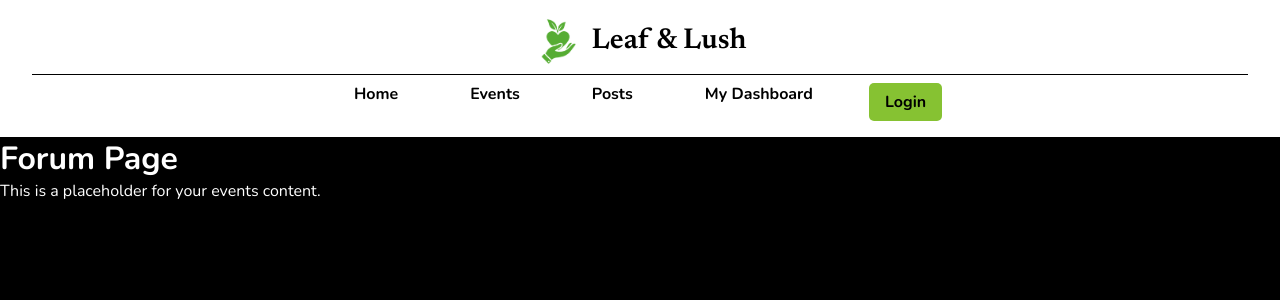
After one commit to pranaya-p1/Leaf-Lush, a Flask app: page /forum in a window 1280 px wide. The commit adds this page. Shown: the top 300 px of the page. Run offline with Flask 3, Linux system fonts and the light colour scheme.

```diff
--- a/Flask_PWA_Programming_For_The_Web_Task_Template/database_manager.py
+++ b/Flask_PWA_Programming_For_The_Web_Task_Template/database_manager.py
@@ -23,5 +23,6 @@ def listPlants():
     con.close()
     return data
 
+
 def listExtension():
     return listPlants()   # or listTables(), depending on what you want
--- a/Flask_PWA_Programming_For_The_Web_Task_Template/main.py
+++ b/Flask_PWA_Programming_For_The_Web_Task_Template/main.py
@@ -1,16 +1,29 @@
-from flask import Flask
-from flask import render_template
-from flask import request
+from flask import Flask, render_template, request
 import database_manager as dbHandler
-
 
 app = Flask(__name__)
 
-@app.route('/index.html', methods=['GET'])
-@app.route('/', methods=['POST', 'GET'])
+@app.route("/", methods=['GET', 'POST'])
 def index():
-   data = dbHandler.listExtension()
-   return render_template('/index.html', content=data)
+    # fetch plants from DB (change to listTables() if you only want to test tables)
+    data = dbHandler.listPlants()
+    return render_template("index.html", content=data)
 
-if __name__ == '__main__':
-  app.run(debug=True, host='0.0.0.0', port=5001)
+@app.route("/events")
+def events():
+    return render_template("events.html")
+
+@app.route("/forum")
+def forum():
+    return render_template("forum.html")
+
+@app.route("/dashboard")
+def dashboard():
+    return render_template("dashboard.html")
+
+@app.route("/posts")
+def posts():
+    return render_template("posts.html")
+
+if __name__ == "__main__":
+    app.run(debug=True, host="0.0.0.0", port=5001)
--- a/Flask_PWA_Programming_For_The_Web_Task_Template/static/css/style.css
+++ b/Flask_PWA_Programming_For_The_Web_Task_Template/static/css/style.css
@@ -1,4 +1,5 @@
 @import url("https://fonts.googleapis.com/css?family=Nunito:400,700&display=swap");
+@import url("https://fonts.googleapis.com/css2?family=Newsreader:wght@400;600&display=swap");
 
 * {
   margin: 0;
@@ -7,120 +8,155 @@
 }
 
 body {
-  background: #fdfdfd;
+  background: #000;
   font-family: "Nunito", sans-serif;
-  font-size: 1rem;
+  color: #fff;
 }
 
-main {
-  max-width: 900px;
-  margin: auto;
-  padding: 0.5rem;
+/* Navbar */
+nav {
+  background: #fff;
+  padding: 1rem 2rem;
   text-align: center;
 }
 
-nav {
+.nav-top {
   display: flex;
-  justify-content: space-between;
+  justify-content: center; /* centers logo + text */
   align-items: center;
+  gap: 0.5rem;
+  padding-bottom: 0.5rem;
+  border-bottom: 1px solid #000; /* thinner black line */
 }
 
-nav img {
-  height: 100px;
+.logo {
+  height: 50px;
 }
 
-nav ul {
+.nav-top h1 {
+  font-family: "Newsreader", serif;
+  font-size: 1.8rem;
+  color: #000;
+  margin: 0;
+}
+
+.nav-bottom ul {
   list-style: none;
   display: flex;
+  justify-content: center; /* keep links together */
+  gap: 2.5rem; /* control spacing between links */
+  margin: 0.5rem 0 0;
+  padding: 0;
 }
 
-nav li {
-  margin-right: 1rem;
+.nav-bottom li a {
+  text-decoration: none;
+  font-weight: 600;
+  font-size: 1rem;
+  color: #000;
+  padding: 0.5rem 1rem;
 }
 
-nav ul li a {
-  text-decoration-line: none;
-  text-transform: uppercase;
-  color: #393b45;
+.nav-bottom li a:hover {
+  color: #86c232;
 }
 
-nav ul li a:hover {
-  color: #14e6dd;
+.login-btn {
+  background: #86c232;
+  border-radius: 20px;
+  color: #000 !important;
+  font-weight: bold;
+  padding: 0.4rem 1rem;
 }
 
-nav h1 {
-  color: #106d69;
-  margin-bottom: 0.5rem;
+
+
+/* Hero Section */
+.hero {
+  position: relative;
+  text-align: center;
 }
 
-.container {
-  display: grid;
-  grid-template-columns: repeat(auto-fit, minmax(15rem, 1fr));
-  grid-gap: 1rem;
-  justify-content: center;
-  align-items: center;
-  margin: auto;
-  padding: 1rem 0;
+.hero-img {
+  width: 100%;
+  height: 400px;
+  object-fit: cover;
+  filter: brightness(70%);
 }
 
-.card {
+.hero-text {
+  position: absolute;
+  top: 50%;
+  left: 50%;
+  transform: translate(-50%, -50%);
+  font-family: "Newsreader", serif;
+  font-size: 2.5rem;
+}
+
+/* Sections */
+section {
+  max-width: 1200px;
+  margin: 2rem auto;
+  text-align: center;
+}
+
+.membership,
+.recipe,
+.posts {
+  padding: 2rem;
+}
+
+.post-card {
+  background: linear-gradient(135deg, #2e7d32, #1b5e20);
+  border-radius: 12px;
+  padding: 1.5rem;
+  color: #fff;
+  max-width: 600px;
+  margin: 1rem auto;
   display: flex;
   align-items: center;
-  flex-direction: column;
-  width: 17rem;
-  background: #fff;
-  box-shadow: 0 10px 20px rgba(0, 0, 0, 0.19), 0 6px 6px rgba(0, 0, 0, 0.23);
-  border-radius: 10px;
-  margin: auto;
-  overflow: hidden;
+  justify-content: center;
 }
 
-.card-image {
-  width: 100%;
-  height: 15rem;
-  object-fit: cover;
+.post-card img {
+  width: 150px;
+  border-radius: 8px;
+  margin-right: 1.5rem;
 }
 
-.card-name {
-  color: #222;
-  font-weight: 700;
-  text-transform: capitalize;
-  font-size: 1.1rem;
-  margin-top: 0.5rem;
+/* Sponsors */
+.sponsors {
+  padding: 2rem;
+  background: #111;
 }
 
-.card-about {
-  text-overflow: ellipsis;
-  width: 15rem;
-  white-space: nowrap;
-  overflow: hidden;
-  margin-bottom: 1rem;
+.sponsor-logos {
+  display: flex;
+  justify-content: center;
+  gap: 3rem;
+  margin-top: 1rem;
 }
 
-.btn {
-  border: none;
-  background: none;
-  border-radius: 5px;
-  box-shadow: 1px 1px 2px rgba(21, 21, 21, 0.1);
-  cursor: pointer;
-  font-size: 1.25rem;
-  margin: 0 1rem;
-  padding: 0.25rem 2rem;
-  transition: all 0.25s ease-in-out;
-  background: hsl(110, 21%, 93%);
-  color: hsl(141, 100%, 22%);
-  margin-bottom: 1rem;
+.sponsor-logos img {
+  height: 50px;
 }
 
-.btn:focus,
-.btn:hover {
-  box-shadow: 1px 1px 2px rgba(21, 21, 21, 0.2);
-  background: hsl(111, 21%, 86%);
+/* Buttons */
+.btn {
+  display: inline-block;
+  border: none;
+  background: #86c232; /* garden green */
+  border-radius: 5px;
+  cursor: pointer;
+  font-size: 1rem;
+  padding: 0.5rem 1.5rem;
+  color: #000;
+  font-weight: bold;
+  text-decoration: none; /* removes underline */
+  transition: background 0.3s ease;
 }
 
-.about-container {
-  font-size: 1.25rem;
-  margin-top: 2rem;
-  text-align: justify;
-  text-justify: inter-word;
+.btn:hover {
+  background: #6aaa28; /* darker hover green */
+  color: #fff;
 }
--- /dev/null
+++ b/Flask_PWA_Programming_For_The_Web_Task_Template/templates/dashboard.html
@@ -0,0 +1,5 @@
+{% extends 'layout.html' %}
+{% block content %}
+<h1>Dashboard Page</h1>
+<p>This is a placeholder for your events content.</p>
+{% endblock %}
--- /dev/null
+++ b/Flask_PWA_Programming_For_The_Web_Task_Template/templates/events.html
@@ -0,0 +1,5 @@
+{% extends 'layout.html' %}
+{% block content %}
+<h1>Events Page</h1>
+<p>This is a placeholder for your events content.</p>
+{% endblock %}
--- /dev/null
+++ b/Flask_PWA_Programming_For_The_Web_Task_Template/templates/forum.html
@@ -0,0 +1,5 @@
+{% extends 'layout.html' %}
+{% block content %}
+<h1>Forum Page</h1>
+<p>This is a placeholder for your events content.</p>
+{% endblock %}
--- a/Flask_PWA_Programming_For_The_Web_Task_Template/templates/layout.html
+++ b/Flask_PWA_Programming_For_The_Web_Task_Template/templates/layout.html
@@ -4,17 +4,16 @@
     <meta charset="UTF-8" />
     <meta name="viewport" content="width=device-width, initial-scale=1.0" />
     <meta http-equiv="X-UA-Compatible" content="ie=edge" />
-    <meta http-equiv="Content-Security-Policy" content="script-src 'self';" />
-    <link rel="stylesheet" href="static/css/style.css" />
-    <title>VSCode Extension Catalogue</title>
-    <link rel="manifest" href="static/manifest.json" />
-    <link rel="icon" type="image/x-icon" href="static/images/favicon.png" />
+    <title>Leaf & Lush</title>
+    <link rel="stylesheet" href="{{ url_for('static', filename='css/style.css') }}" />
+    <link rel="icon" type="image/x-icon" href="{{ url_for('static', filename='images/favicon.png') }}" />
   </head>
 
   <body>
+    {% include "partials/menu.html" %}
     <main>
-      {% include "partials/menu.html" %} {% block content %}{% endblock %}
+      {% block content %}{% endblock %}
     </main>
-    <script src="static/js/app.js"></script>
+    <script src="{{ url_for('static', filename='js/app.js') }}"></script>
   </body>
 </html>
--- a/Flask_PWA_Programming_For_The_Web_Task_Template/templates/partials/menu.html
+++ b/Flask_PWA_Programming_For_The_Web_Task_Template/templates/partials/menu.html
@@ -1,9 +1,15 @@
 <nav>
-  <img src="static\images\logo.png" alt="VSCode Extensions site logo." />
-  <h1>Leaf & Lush</h1>
-  <ul class="topnav">
-    <li><a href="#">Home</a></li>
-    <li><a href="add.html">Add me</a></li>
-    <li><a href="about.html">About</a></li>
-  </ul>
+  <div class="nav-top">
+    <img src="{{ url_for('static', filename='images/logo.png') }}" alt="Leaf & Lush logo" class="logo">
+    <h1>Leaf & Lush</h1>
+  </div>
+  <div class="nav-bottom">
+    <ul>
+      <li><a href="{{ url_for('index') }}">Home</a></li>
+      <li><a href="{{ url_for('events') }}">Events</a></li>
+      <li><a href="{{ url_for('posts') }}">Posts</a></li>
+      <li><a href="{{ url_for('dashboard') }}">My Dashboard</a></li>
+      <li><a href="#" class="btn login-btn">Login</a></li>
+    </ul>
+  </div>
 </nav>
--- /dev/null
+++ b/Flask_PWA_Programming_For_The_Web_Task_Template/templates/posts.html
@@ -0,0 +1,5 @@
+{% extends 'layout.html' %}
+{% block content %}
+<h1>Posts Page</h1>
+<p>This is a placeholder for your events content.</p>
+{% endblock %}
```
Also changed, not shown: Flask_PWA_Programming_For_The_Web_Task_Template/templates/index.html (+55 -16 lines), Flask_PWA_Programming_For_The_Web_Task_Template/static/images/bean.jpg (added), Flask_PWA_Programming_For_The_Web_Task_Template/static/images/hero.jpg (added), Flask_PWA_Programming_For_The_Web_Task_Template/static/images/logo.png (added), Flask_PWA_Programming_For_The_Web_Task_Template/static/images/member.jpg (added), Flask_PWA_Programming_For_The_Web_Task_Template/static/images/salad.jpg (added), Flask_PWA_Programming_For_The_Web_Task_Template/static/images/sponsor1.png (added), Flask_PWA_Programming_For_The_Web_Task_Template/static/images/sponsor2.png (added), 2 other files.
